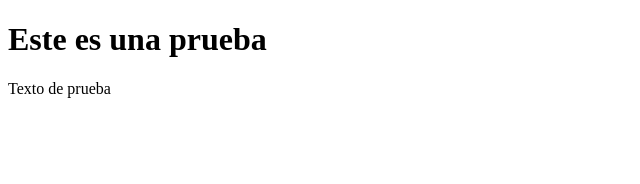
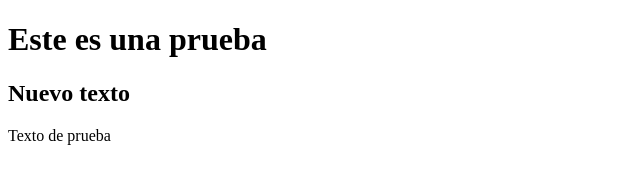
Before and after one commit to DJCARLOS58/pagina-web, a plain HTML site: page index.html in a window 1280 px wide. Shown: the whole page, without its empty margins (0-640 px from the left). Drawn offline with Linux system fonts and the light colour scheme.

Commit message:
Update index.html

```diff
--- a/index.html
+++ b/index.html
@@ -5,6 +5,7 @@
     </head>
     <body>
         <h1>Este es una prueba</h1>
+        <h2>Nuevo texto</h2>
         <p>Texto de prueba</p>
     </body>
 </html>
```
